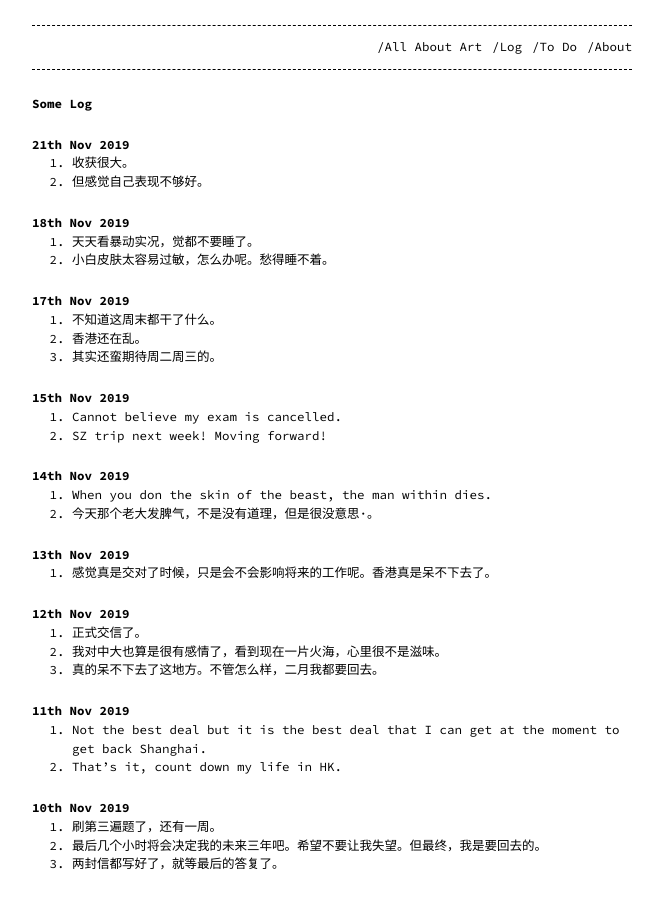
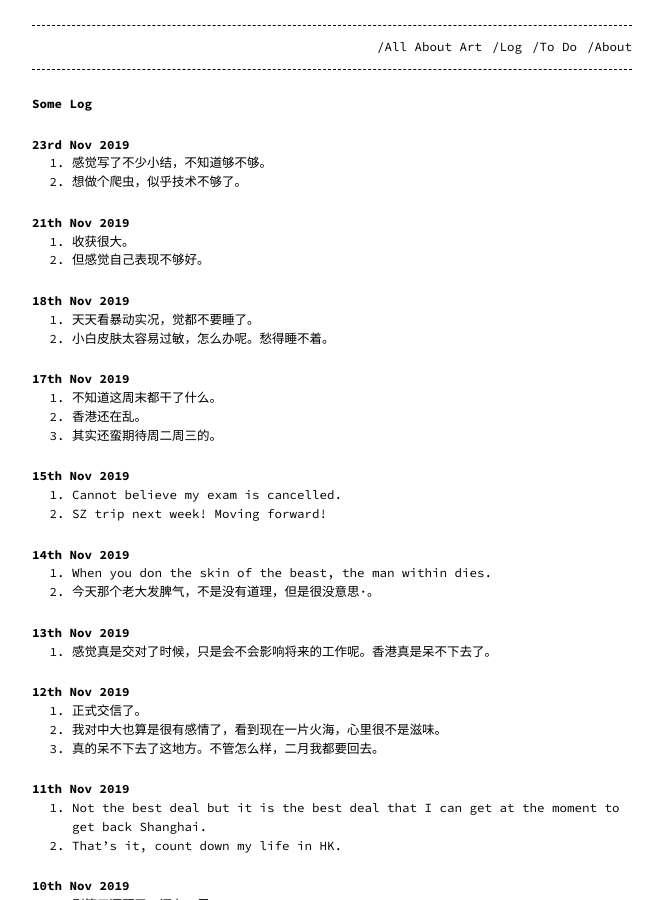
Before and after one commit to 912828qj2/912828qj2.github.io, a Jekyll site: the page built from log.md, in a window 1280 px wide and 900 px high. Shown: the whole window, without its empty margins (308-971 px from the left). Built offline with Jekyll 4.4.1, drawn with Linux system fonts in a browser that asks for light colours.

Commit message:
Update log.md

```diff
--- a/log.md
+++ b/log.md
@@ -5,6 +5,11 @@ permalink: /log/
 ---
 
 ## Some Log
+
+### 23rd Nov 2019
+
+1. 感觉写了不少小结，不知道够不够。
+2. 想做个爬虫，似乎技术不够了。
 
 ### 21th Nov 2019
 
```
